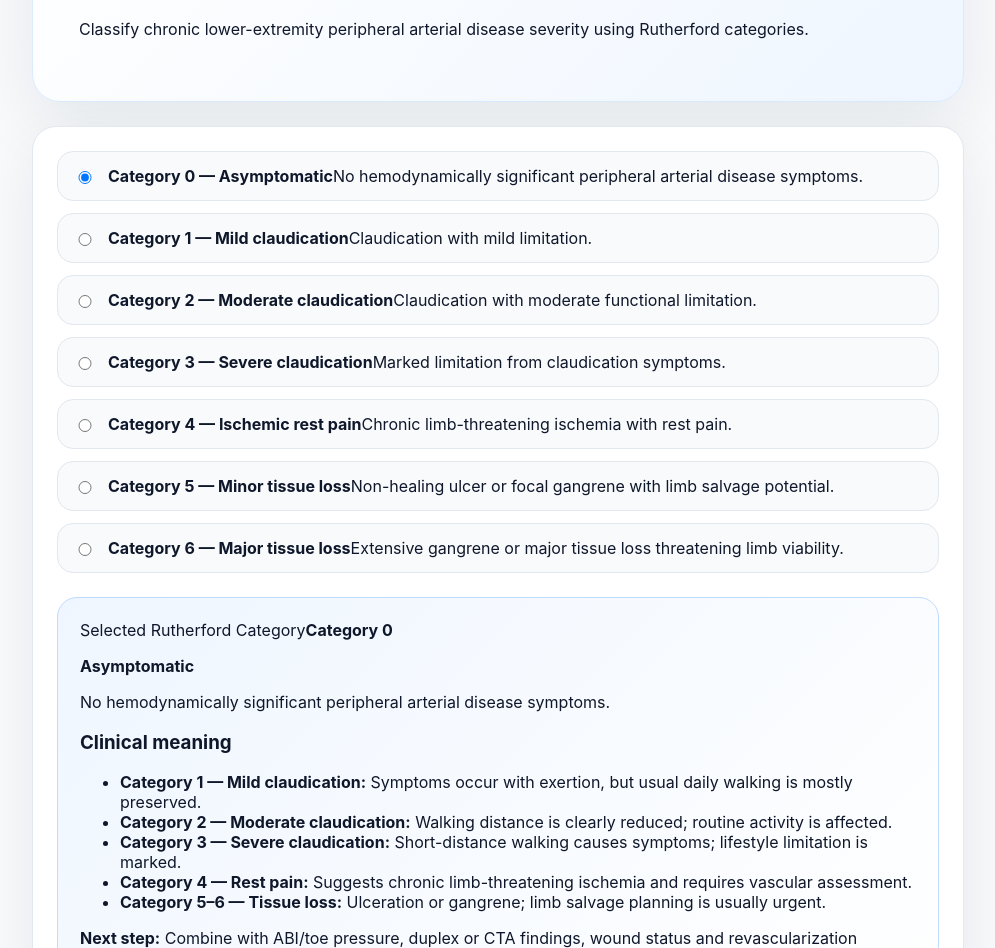
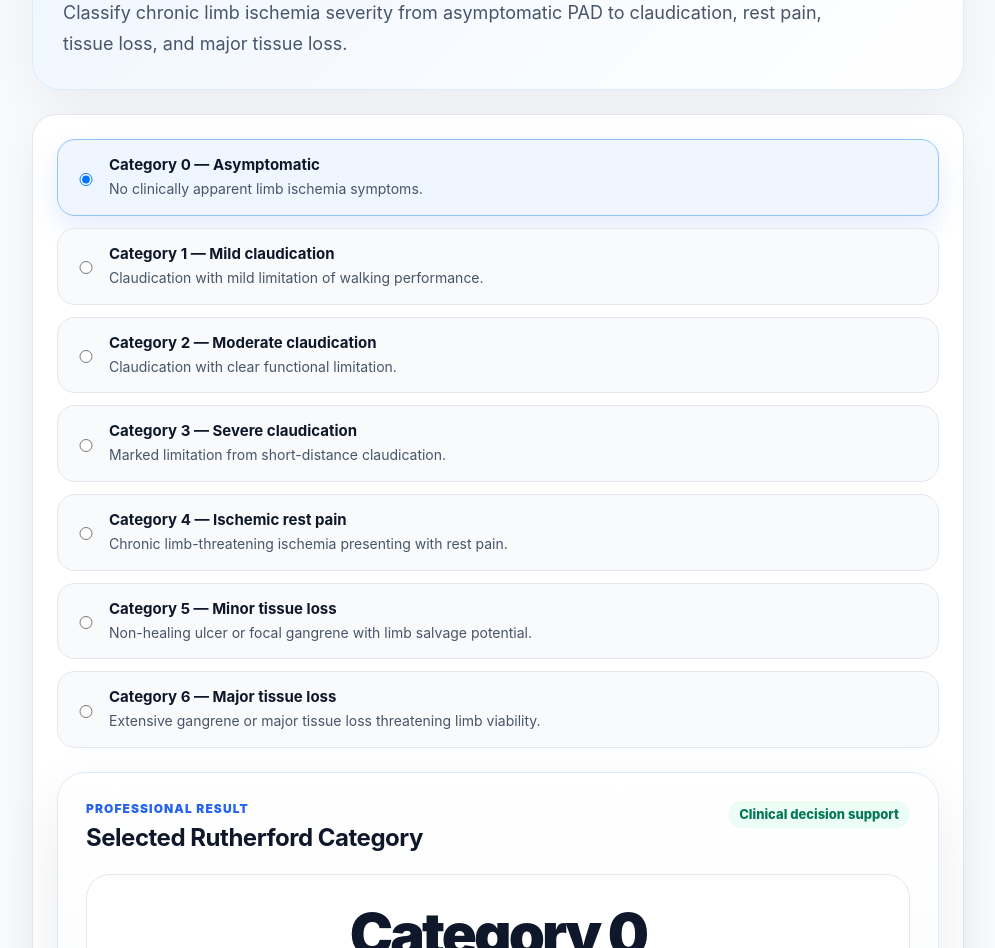
Before and after one commit to brsbyrm/meddoq, a Next.js app: page /calculators/rutherford-classification in a window 1280 px wide. Shown: the part 200-1148 px from the top of the page, without its empty margins (142-1137 px from the left). Built offline with nearby package versions, Linux system fonts and the light colour scheme.

Commit message:
Migrate Rutherford calculator to framework v2

```diff
--- a/app/calculators/rutherford-classification/page.js
+++ b/app/calculators/rutherford-classification/page.js
@@ -1,212 +1,204 @@
 "use client";
 
 import { useMemo, useState } from "react";
+import CalculatorShell from "../../components/calculators/CalculatorShell";
+import CalculatorPanel from "../../components/calculators/CalculatorPanel";
+import CalculatorResult from "../../components/calculators/CalculatorResult";
+import CalculatorReferencePage from "../../components/calculators/CalculatorReferencePage";
+import { getCalculatorContent } from "../../lib/calculators/calculatorContent";
 
 const categories = [
   {
     value: "0",
     title: "Category 0",
     label: "Asymptomatic",
-    description: "No hemodynamically significant peripheral arterial disease symptoms.",
+    description: "No clinically apparent limb ischemia symptoms.",
+    interpretation:
+      "Asymptomatic PAD may still carry systemic cardiovascular risk and should be interpreted with ABI, pulse findings, and risk-factor profile.",
+    recommendation:
+      "Optimize cardiovascular risk reduction and consider ABI or vascular follow-up when PAD is suspected or objectively documented.",
+    tone: "green",
   },
   {
     value: "1",
     title: "Category 1",
     label: "Mild claudication",
-    description: "Claudication with mild limitation.",
+    description: "Claudication with mild limitation of walking performance.",
+    interpretation:
+      "Mild claudication usually indicates exertional ischemic symptoms with preserved daily function.",
+    recommendation:
+      "Use guideline-directed medical therapy, supervised or structured exercise therapy, smoking cessation, and objective perfusion assessment.",
+    tone: "blue",
   },
   {
     value: "2",
     title: "Category 2",
     label: "Moderate claudication",
-    description: "Claudication with moderate functional limitation.",
+    description: "Claudication with clear functional limitation.",
+    interpretation:
+      "Moderate claudication affects routine activity and should prompt structured assessment of walking limitation, risk factors, and anatomy if symptoms persist.",
+    recommendation:
+      "Assess ABI or toe pressure, optimize medical therapy, start exercise therapy, and consider duplex/CTA/MRA if revascularization is being discussed.",
+    tone: "amber",
   },
   {
     value: "3",
     title: "Category 3",
     label: "Severe claudication",
-    description: "Marked limitation from claudication symptoms.",
+    description: "Marked limitation from short-distance claudication.",
+    interpretation:
+      "Severe claudication is lifestyle-limiting PAD and may justify anatomical imaging when symptoms remain unacceptable despite optimal therapy.",
+    recommendation:
+      "Confirm hemodynamic significance, optimize medical therapy, and evaluate revascularization feasibility when symptoms remain lifestyle-limiting.",
+    tone: "amber",
   },
   {
     value: "4",
     title: "Category 4",
     label: "Ischemic rest pain",
-    description: "Chronic limb-threatening ischemia with rest pain.",
+    description: "Chronic limb-threatening ischemia presenting with rest pain.",
+    interpretation:
+      "Rest pain suggests chronic limb-threatening ischemia and requires urgent vascular assessment, especially when associated with low toe pressure or tissue compromise.",
+    recommendation:
+      "Obtain objective perfusion testing and urgent vascular imaging to assess revascularization options.",
+    tone: "red",
   },
   {
     value: "5",
     title: "Category 5",
     label: "Minor tissue loss",
     description: "Non-healing ulcer or focal gangrene with limb salvage potential.",
+    interpretation:
+      "Minor tissue loss indicates chronic limb-threatening ischemia until proven otherwise and requires combined wound, ischemia, and infection assessment.",
+    recommendation:
+      "Assess WIfI stage, toe pressure, infection, wound depth, and revascularization feasibility urgently.",
+    tone: "red",
   },
   {
     value: "6",
     title: "Category 6",
     label: "Major tissue loss",
     description: "Extensive gangrene or major tissue loss threatening limb viability.",
+    interpretation:
+      "Major tissue loss indicates advanced limb threat with high amputation risk and requires urgent multidisciplinary limb-salvage or amputation-level planning.",
+    recommendation:
+      "Arrange urgent vascular evaluation, infection control, imaging, wound planning, and shared decision-making regarding limb salvage versus major amputation.",
+    tone: "red",
   },
 ];
 
-export default function Page() {
+export default function RutherfordClassificationPage() {
   const [selected, setSelected] = useState("0");
+  const content = getCalculatorContent("rutherford-classification");
 
   const result = useMemo(
-    () => categories.find((item) => item.value === selected),
+    () => categories.find((item) => item.value === selected) || categories[0],
     [selected]
   );
 
   return (
     <>
-
       <script
         type="application/ld+json"
         dangerouslySetInnerHTML={{
           __html: JSON.stringify({
             "@context": "https://schema.org",
             "@type": "MedicalWebPage",
-            "name": "Meddoq clinical calculator",
-            "publisher": {
+            name: "Rutherford Classification Calculator",
+            description:
+              "Rutherford classification calculator for peripheral artery disease and chronic limb ischemia severity.",
+            publisher: {
               "@type": "Organization",
-              "name": "Meddoq",
-              "url": "https://meddoq.com"
+              name: "Meddoq",
+              url: "https://meddoq.com",
             },
-            "medicalAudience": {
+            medicalAudience: {
               "@type": "MedicalAudience",
-              "audienceType": "Healthcare professionals"
-            }
-          })
+              audienceType: "Healthcare professionals",
+            },
+          }),
         }}
       />
 
-    <main style={styles.main}>
-      <a href="/" style={styles.back}>← Back to Meddoq</a>
-
-      <section style={styles.hero}>
-        <p style={styles.kicker}>Vascular Classification</p>
-        <h1>Rutherford Classification Calculator</h1>
-        <p>
-          Classify chronic lower-extremity peripheral arterial disease severity using Rutherford categories.
-        </p>
-      </section>
-
-      <section style={styles.card}>
+      <CalculatorShell
+        category={content.category}
+        title="Rutherford Classification Calculator"
+        description={content.description}
+      >
+        <CalculatorPanel>
           <div style={styles.grid}>
             {categories.map((item) => (
-            <label key={item.value} style={styles.option}>
+              <label
+                key={item.value}
+                style={{
+                  ...styles.option,
+                  ...(selected === item.value ? styles.optionActive : {}),
+                }}
+              >
                 <input
                   type="radio"
                   name="rutherford"
                   value={item.value}
                   checked={selected === item.value}
-                onChange={(e) => setSelected(e.target.value.replace(/,/g, "."))}
+                  onChange={(event) => setSelected(event.target.value)}
                 />
                 <div>
-                <strong>{item.title} — {item.label}</strong>
-                <span>{item.description}</span>
+                  <strong style={styles.optionTitle}>
+                    {item.title} — {item.label}
+                  </strong>
+                  <span style={styles.optionText}>{item.description}</span>
                 </div>
               </label>
             ))}
           </div>
 
-        <div style={styles.result}>
-          <span>Selected Rutherford Category</span>
-          <strong>{result.title}</strong>
-          <p><b>{result.label}</b></p>
-          <p>{result.description}</p>
-          <div style={styles.interpretationBox}>
-            <h3>Clinical meaning</h3>
-            <ul>
-              <li><b>Category 1 — Mild claudication:</b> Symptoms occur with exertion, but usual daily walking is mostly preserved.</li>
-              <li><b>Category 2 — Moderate claudication:</b> Walking distance is clearly reduced; routine activity is affected.</li>
-              <li><b>Category 3 — Severe claudication:</b> Short-distance walking causes symptoms; lifestyle limitation is marked.</li>
-              <li><b>Category 4 — Rest pain:</b> Suggests chronic limb-threatening ischemia and requires vascular assessment.</li>
-              <li><b>Category 5–6 — Tissue loss:</b> Ulceration or gangrene; limb salvage planning is usually urgent.</li>
-            </ul>
-            <p><b>Next step:</b> Combine with ABI/toe pressure, duplex or CTA findings, wound status and revascularization feasibility.</p>
-          </div>
-        </div>
-      </section>
+          <CalculatorResult
+            title="Selected Rutherford Category"
+            value={result.title}
+            unit={result.label}
+            interpretation={result.interpretation}
+            recommendation={result.recommendation}
+            tone={result.tone}
+          />
+        </CalculatorPanel>
 
-
-      <section style={styles.related}>
-        <h2>Related calculators</h2>
-        <div style={styles.relatedGrid}>
-          <a href="/calculators/egfr" style={styles.relatedLink}>eGFR</a>
-          <a href="/calculators/creatinine-clearance" style={styles.relatedLink}>Creatinine Clearance</a>
-          <a href="/calculators/body-surface-area" style={styles.relatedLink}>Body Surface Area</a>
-          <a href="/calculators/body-mass-index" style={styles.relatedLink}>BMI</a>
-        </div>
-      </section>
-
-
-      <section style={styles.faq}>
-        <h2>Frequently asked questions</h2>
-
-        <details style={styles.faqItem}>
-          <summary>Can this calculator replace clinical judgment?</summary>
-          <p>No. The result should be interpreted with patient-specific findings, current guidelines and local protocols.</p>
-        </details>
-
-        <details style={styles.faqItem}>
-          <summary>When should the result be used cautiously?</summary>
-          <p>Use caution in unstable patients, acute illness, unusual physiology, missing data or when the score was not validated for the clinical setting.</p>
-        </details>
-
-        <details style={styles.faqItem}>
-          <summary>What should be checked after calculating the score?</summary>
-          <p>Review the clinical context, contraindications, trend over time, relevant imaging or laboratory data and whether specialist input is needed.</p>
-        </details>
-      </section>
-
-
-      <section style={styles.pearlBox}>
-        <h2>Clinical interpretation</h2>
-        <p>
-          Use the calculated result as a structured clinical aid. Confirm that the input values are accurate,
-          apply the result only to the intended patient population, and combine it with examination findings,
-          imaging, laboratory trends and guideline-based decision-making.
-        </p>
-      </section>
-
-
-      <section style={styles.safetyNotice}>
-        <strong>Medical disclaimer</strong>
-        <p>
-          Meddoq calculators are intended for healthcare professionals. Results are educational
-          and decision-support aids only. They do not replace clinical judgment, patient-specific
-          assessment, emergency evaluation or institutional protocols.
-        </p>
-      </section>
-
-      <section style={styles.content}>
-        <h2>Clinical use</h2>
-        <p>
-          Rutherford classification is used to describe the clinical severity of chronic limb ischemia
-          and peripheral arterial disease.
-        </p>
-
-        <h2>Interpretation</h2>
-        <p>
-          Categories 1–3 represent claudication severity. Categories 4–6 represent chronic
-          limb-threatening ischemia with rest pain or tissue loss.
-        </p>
-
-        <h2>References</h2>
-        <p>Rutherford RB et al. J Vasc Surg. 1997.</p>
-      </section>
-    </main>
+        <CalculatorReferencePage content={content} />
+      </CalculatorShell>
     </>
   );
 }
 
 const styles = {
-  main: { maxWidth: 980, margin: "0 auto", padding: 24, fontFamily: "Inter, system-ui, sans-serif", color: "#0f172a" },
-  back: { color: "#2563eb", fontWeight: 800, textDecoration: "none" },
-  hero: { marginTop: 32, background: "linear-gradient(135deg,#ffffff,#eff6ff)", border: "1px solid #dbeafe", borderRadius: 28, padding: "clamp(26px,5vw,46px)", boxShadow: "0 24px 70px rgba(15,23,42,0.08)" },
-  kicker: { color: "#2563eb", fontWeight: 900, textTransform: "uppercase", letterSpacing: "0.12em", fontSize: 12 },
-  card: { marginTop: 24, background: "#ffffff", border: "1px solid #e2e8f0", borderRadius: 24, padding: 24, boxShadow: "0 20px 60px rgba(15,23,42,0.08)" },
-  grid: { display: "grid", gap: 12 },
-  option: { display: "grid", gridTemplateColumns: "24px 1fr", gap: 12, alignItems: "center", background: "#f8fafc", border: "1px solid #e2e8f0", borderRadius: 16, padding: 14, cursor: "pointer" },
-  result: { marginTop: 24, background: "linear-gradient(135deg,#eff6ff,#ffffff)", border: "1px solid #bfdbfe", borderRadius: 20, padding: 22 },
-  content: { marginTop: 32, lineHeight: 1.7, fontSize: 17 },
+  grid: {
+    display: "grid",
+    gap: 12,
+  },
+  option: {
+    display: "grid",
+    gridTemplateColumns: "24px 1fr",
+    gap: 12,
+    alignItems: "center",
+    background: "#f8fafc",
+    border: "1px solid #e2e8f0",
+    borderRadius: 18,
+    padding: 15,
+    cursor: "pointer",
+  },
+  optionActive: {
+    background: "#eff6ff",
+    borderColor: "#93c5fd",
+    boxShadow: "0 12px 28px rgba(37,99,235,0.12)",
+  },
+  optionTitle: {
+    display: "block",
+    color: "#0f172a",
+    fontSize: 15,
+    marginBottom: 4,
+  },
+  optionText: {
+    display: "block",
+    color: "#475569",
+    fontSize: 14,
+    lineHeight: 1.55,
+  },
 };
```
Lines whose indentation alone changed are shown as unchanged.
